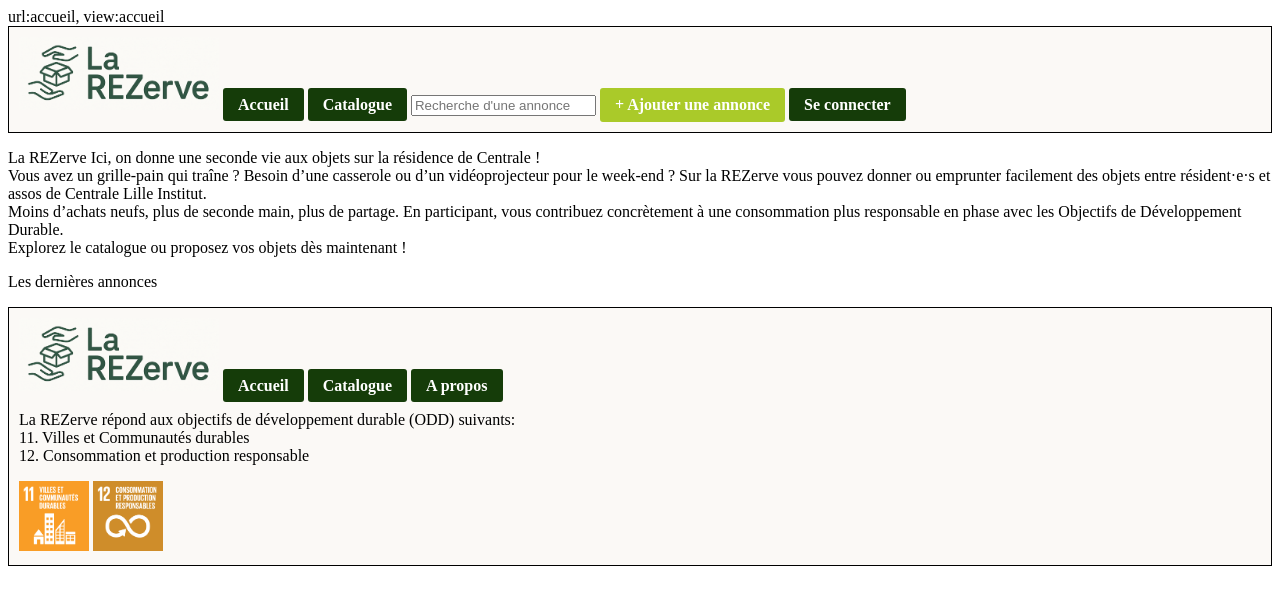
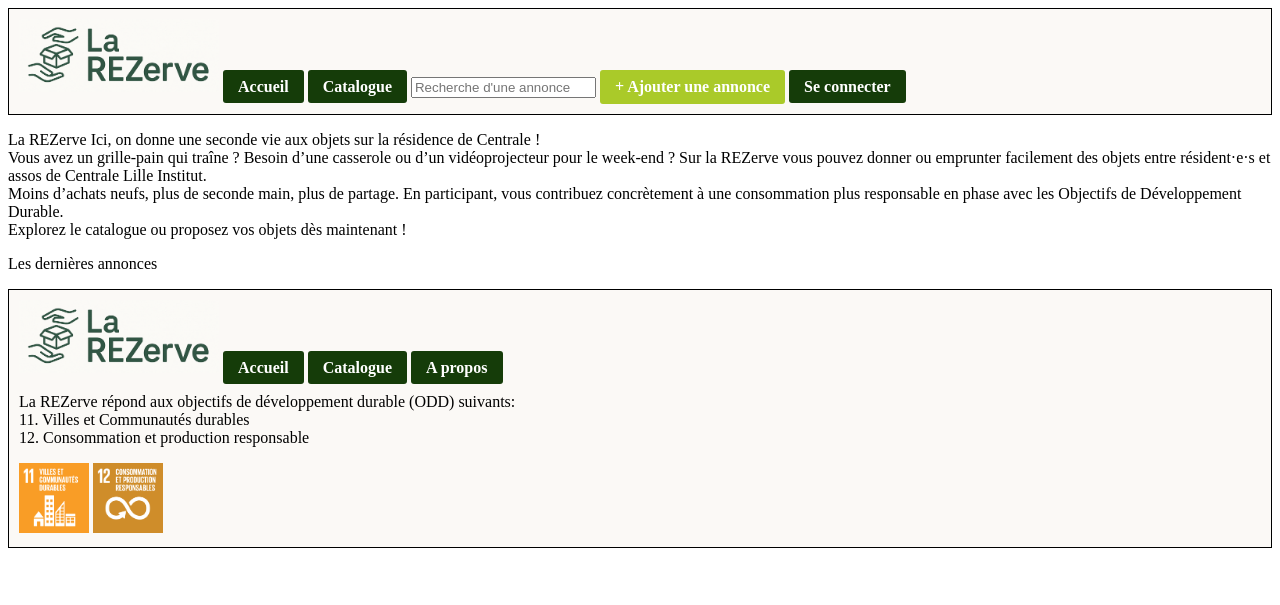
Before and after one commit to n8carrion/projetTWE, a PHP site: page /accueil in a window 1280 px wide. Shown: the top 605 px of the page. Run offline with PHP 8.4, Linux system fonts and the light colour scheme.

Commit message:
Update index.php

```diff
--- a/index.php
+++ b/index.php
@@ -10,6 +10,25 @@ La vue à afficher dans la page index est définie par le paramètre "view" qui
 
 Les formulaires de toutes les vues générées enverront leurs données vers la page data.php pour traitement. La page data.php redirigera alors vers la page index pour réafficher la vue pertinente, généralement la vue dans laquelle se trouvait le formulaire.
 */
+
+// récupération du paramètre de vue
+//$view = valider("view");
+$url = valider("url"); // récupération de l'url
+
+$url = explode('/', $url, 2);
+$view = $url[0]; // Récupération de la view (racine)
+// S'il est vide, on charge la vue accueil par défaut
+if (!$view) {
+	header("Location:accueil");
+	die("");
+}
+
+if (count($url) > 1) {
+	$data = $url[1]; // Récupération des données (reste de l'URL)
+} else {
+	$data = null;
+}
+
 
 $base = rtrim(dirname($_SERVER['SCRIPT_NAME']), '/\\') . '/'; // récupération de la base du serveur
 ?>
@@ -47,18 +66,6 @@ $base = rtrim(dirname($_SERVER['SCRIPT_NAME']), '/\\') . '/'; // récupération
 
 	<?php
 
-// récupération du paramètre de vue
-//$view = valider("view");
-$url = valider("url"); // récupération de l'url
-
-echo "url:". $url;
-
-$url = explode('/', $url);
-$view = $url[0];
-echo ", view:". $view;
-// S'il est vide, on charge la vue accueil par défaut
-if (!$view) $view = "accueil";
-
 	// Affichage dans tous les cas du header
 	include("templates/header.php");
 
@@ -87,4 +94,5 @@ switch ($view) {
 	include("templates/footer.php");
 	?>
 </body>
+
 </html>
```
Lines whose indentation alone changed are shown as unchanged.
